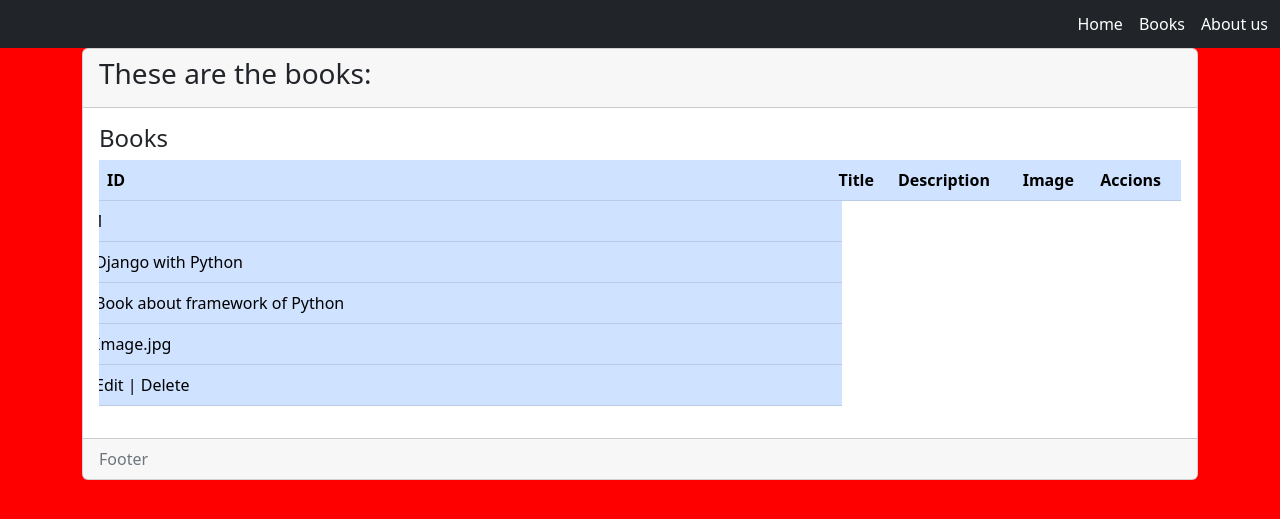
After one commit to Evanderss/Library, a Django app: template libreria/templates/books/index.html in a window 1280 px wide. The commit adds this page. Shown: the top 519 px of the page. Run offline with Django 4.2, Linux system fonts and the light colour scheme; the template is opened without the code that fills it, so the values that code supplies are empty.

Commit message:
Creando edit y create para presentar los libros

```diff
--- a/libreria/templates/base.html
+++ b/libreria/templates/base.html
@@ -9,11 +9,12 @@
   <!-- Bootstrap CSS v5.2.0-beta1 -->
   <link rel="stylesheet" href="https://cdn.jsdelivr.net/npm/bootstrap@5.2.0/dist/css/bootstrap.min.css"
     integrity="sha384-gH2yIJqKdNHPEq0n4Mqa/HGKIhSkIHeL5AyhkYV8i59U5AR6csBvApHHNl/vI1Bx" crossorigin="anonymous">
+    <link rel="stylesheet" href="style.css">
 </head>
 <body>
   <header>
     <!-- place navbar here -->
-    <nav class="navbar navbar-expand navbar-light bg-light">
+    <nav class="navbar navbar-expand navbar-dark bg-dark text-light flex-row-reverse p-1">
         <div class="nav navbar-nav">
             <a class="nav-item nav-link active" href="#" aria-current="page">Home</a>
             <a class="nav-item nav-link active" href="#" aria-current="page">Books</a>
--- /dev/null
+++ b/libreria/templates/books/create.html
@@ -0,0 +1,5 @@
+{% extends 'base.html' %}
+{% block titulo %} Add new book {% endblock titulo %}
+{% block contenido %}
+<p>Form to add new book</p>
+{% endblock contenido %}
--- /dev/null
+++ b/libreria/templates/books/edit.html
@@ -0,0 +1,5 @@
+{% extends 'base.html' %}
+{% block titulo %} Edit book {% endblock titulo %}
+{% block contenido %}
+    <p>Form to edit book</p>
+{% endblock contenido %}
--- /dev/null
+++ b/libreria/templates/books/form.html
@@ -0,0 +1,5 @@
+{% extends 'base.html' %}
+{% block titulo %} About us{% endblock titulo %}
+{% block contenido %}
+<p>Hola</p>
+{% endblock contenido %}
--- /dev/null
+++ b/libreria/templates/books/index.html
@@ -0,0 +1,39 @@
+
+{% extends 'base.html' %}
+{% block titulo %} Book List{% endblock titulo %}
+{% block contenido %}
+    <div class="card">
+        <div class="card-header">
+            <h3>These are the books:</h3>
+        </div>
+        <div class="card-body">
+            <h4 class="card-title">Books</h4>
+            <div class="table-responsive">
+                <table class="table table-primary">
+                    <thead>
+                        <tr>
+                            <th scope="col">ID</th>
+                            <th scope="col">Title</th>
+                            <th scope="col">Description</th>
+                            <th scope="col">Image</th>
+                            <th scope="col">Accions</th>
+                        </tr>
+                    </thead>
+                    <tbody>
+                        <tr class="row">
+                            <td>1</td>
+                            <td>Django with Python</td>
+                            <td>Book about framework of Python</td>
+                            <td>Image.jpg</td>
+                            <td>Edit | Delete</td>
+                        </tr>
+                    </tbody>
+                </table>
+            </div>
+
+        </div>
+        <div class="card-footer text-muted">
+            Footer
+        </div>
+    </div>
+{% endblock contenido %}
--- /dev/null
+++ b/libreria/templates/style.css
@@ -0,0 +1,8 @@
+* {
+    box-sizing: border-box;
+    margin: 0;
+    padding: 0;
+}
+body {
+    background-color: red;
+}
```
